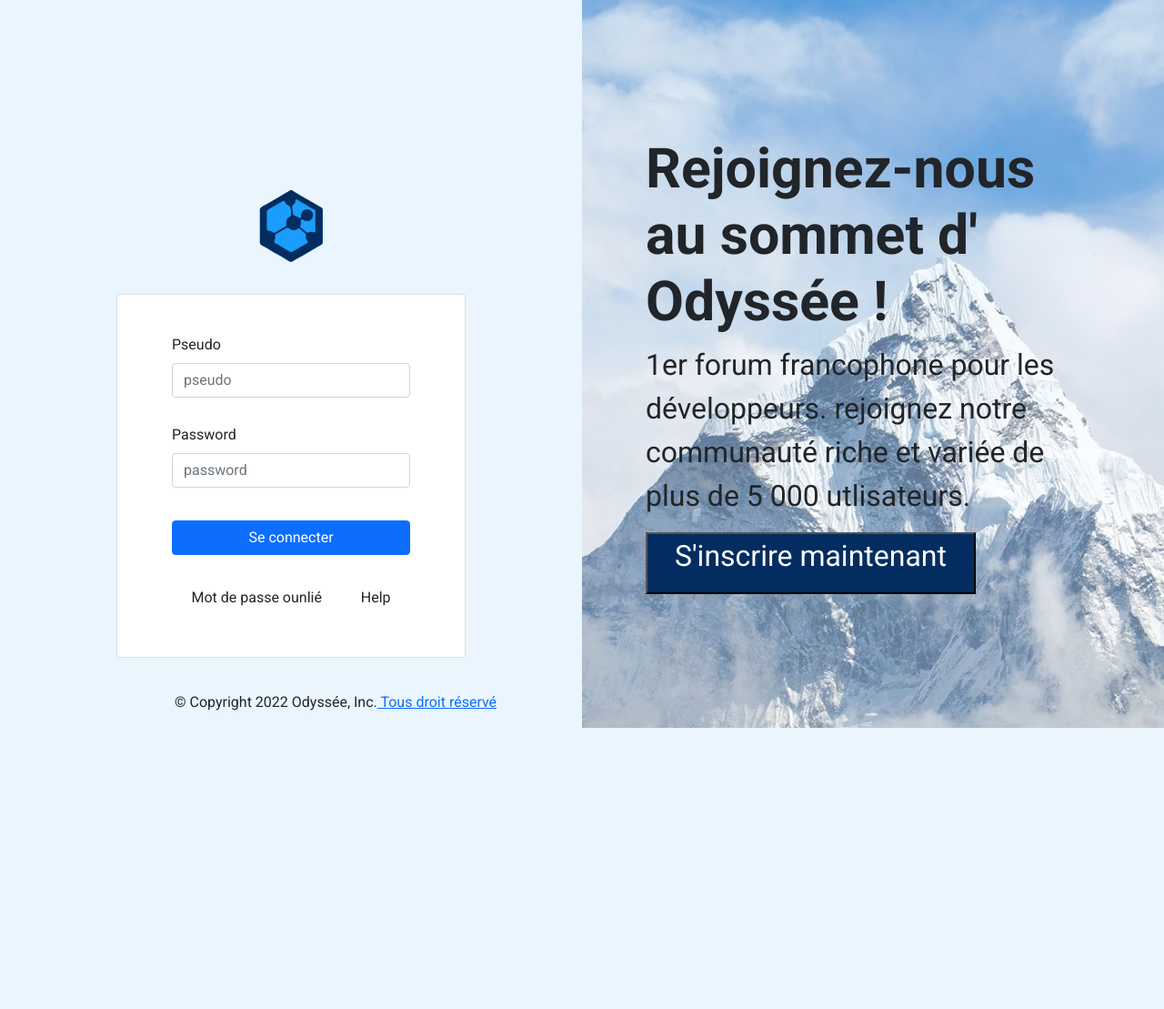
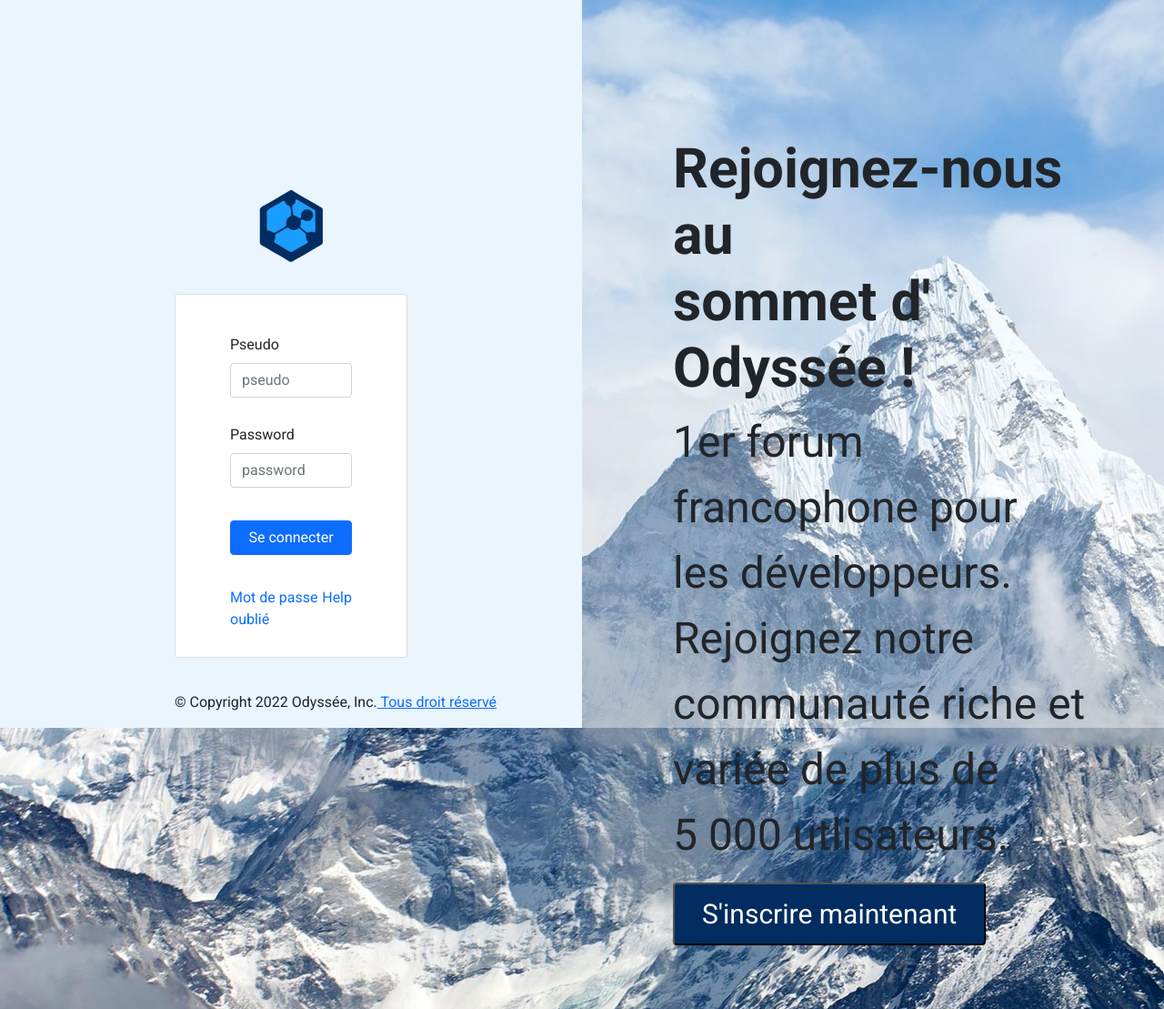
Before and after one commit to SamirElbouzidi/Forum, a PHP site: page /login.php in a window 1280 px wide. Shown: the whole page at 91% size. Before the commit the page ends 800 px from the top, so only its background shows below. Run offline with PHP 8.4, Linux system fonts and the light colour scheme.

Commit message:
style css v2

```diff
--- a/login-style.css
+++ b/login-style.css
@@ -7,10 +7,6 @@ body {
         font-family: "Righteous", cursive;
         background-image: url("Logo/Montagne.jpg");
         background-repeat: no-repeat;
-
-
-
-
 
 }
 
@@ -34,7 +30,7 @@ body {
 
 .log{
 
-    width: 60%;
+    width: 40%;
     height: 400px;
     display: flex;
     flex-direction: column;
@@ -60,9 +56,10 @@ body {
 .button button{
 
     background-color: #032D60;
-    border: 1 solid;
     color: white;
-    padding: 0px 30px 0px 30px;
+    border-radius: 4px;
+    padding: 10px 30px 10px 30px;
+
 }
 
 #blanc{
@@ -79,7 +76,7 @@ body {
     z-index: -5;
     position: absolute;
     background: rgb(255,255,255);
-background: linear-gradient(0deg, rgba(255,255,255,1) 0%, rgba(218,238,255,1) 100%);
+    background: linear-gradient(0deg, rgba(255,255,255,1) 0%, rgba(218,238,255,1) 100%);
     right: 0;
     width: 50%;
     height: 100%;
@@ -95,7 +92,7 @@ background: linear-gradient(0deg, rgba(255,255,255,1) 0%, rgba(218,238,255,1) 10
 
 .block_droite{
     width: 50%;
-    padding: 150px 70px 70px 70px;
+    padding: 150px 70px 70px 100px;
 }
 
 .block_droite h1{
@@ -104,9 +101,17 @@ background: linear-gradient(0deg, rgba(255,255,255,1) 0%, rgba(218,238,255,1) 10
 }
 
 .block_droite p{
-    font-size: 2em;
-    font-weight: 400;
+    font-size: 3em;
+
 }
+
+.block_droite a{
+
+    font-weight: 900;
+    font-size: 30px;
+
+}
+
 .block_gauche{
     width: 50%;
 }
--- a/login.php
+++ b/login.php
@@ -27,8 +27,8 @@
             </div>
             <button type="submit" class="btn btn-primary" name="validate">Se connecter</button>
             <div id="mdpHelp">
-                <a>Mot de passe ounlié</a>
-                <a>Help</a>
+                <a href="#">Mot de passe oublié</a>
+                <a href="#">Help</a>
             </div>
         </form>
         <p id="copy"> © Copyright 2022 Odyssée, Inc.<a href=""> Tous droit réservé</a></p>
@@ -38,10 +38,10 @@
     <!-- 2eme partie droite ******************************************************-->
     <div class="block_droite">
         <div>
-            <h1> Rejoignez-nous au sommet d' Odyssée !</h1>
-            <p>1er forum francophone pour les développeurs. rejoignez notre communauté riche et variée de plus de 5 000 utlisateurs.</p>
+            <h1> Rejoignez-nous au <br> sommet d' Odyssée !</h1>
+            <p>1er forum francophone pour <br> les développeurs. Rejoignez notre <br> communauté riche et variée de plus de <br> 5 000 utlisateurs.</p>
         </div>
-        <div><a class="button" href="signup.php"><button ><p>S'inscrire maintenant</p></button></a></div>
+        <div><a class="button" href="signup.php"><button>S'inscrire maintenant </button></a></div>
     </div>
     <!-- END 2eme partie droite *************************************************-->
 
--- a/signup.php
+++ b/signup.php
@@ -10,7 +10,7 @@
 
             <div class="float" > <img src="Logo/Ordi.png" class="img2"> </div>
                     <form class="forum1" method="POST">
-                    <div class="float1">  <img src="Logo/Odyssée.jpg" class="logo"></div>
+                    <div class="float1">  <img src="Logo/Odyssé.jpg" class="logo"></div>
 
                     <h3>Inscrivez-vous à votre <br>forum de développement <br>Odyssé.</h3>
 
--- a/style.css
+++ b/style.css
@@ -62,6 +62,7 @@ body {
     margin: 0 auto;
     width: 70%;
 
+
 }
 
 footer{
```
Also changed, not shown: Logo/Odyssé.jpg (added).
